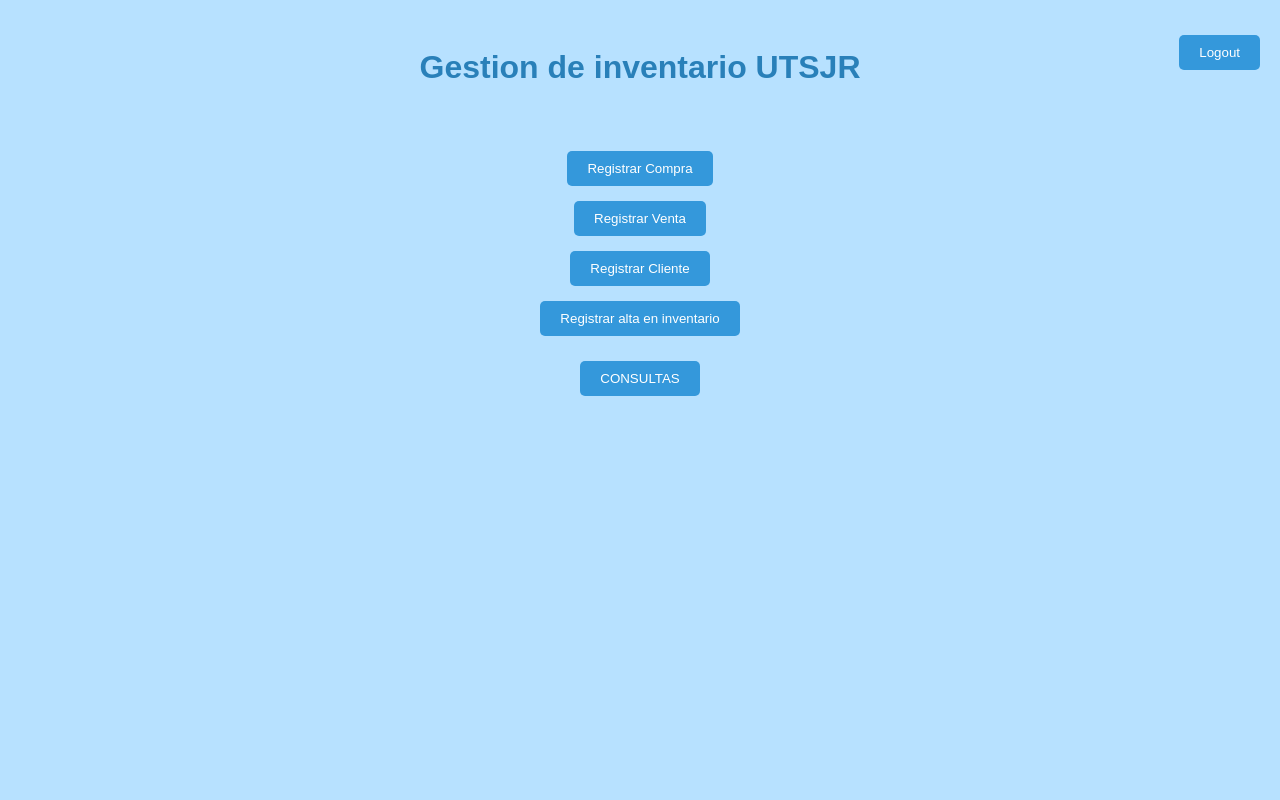
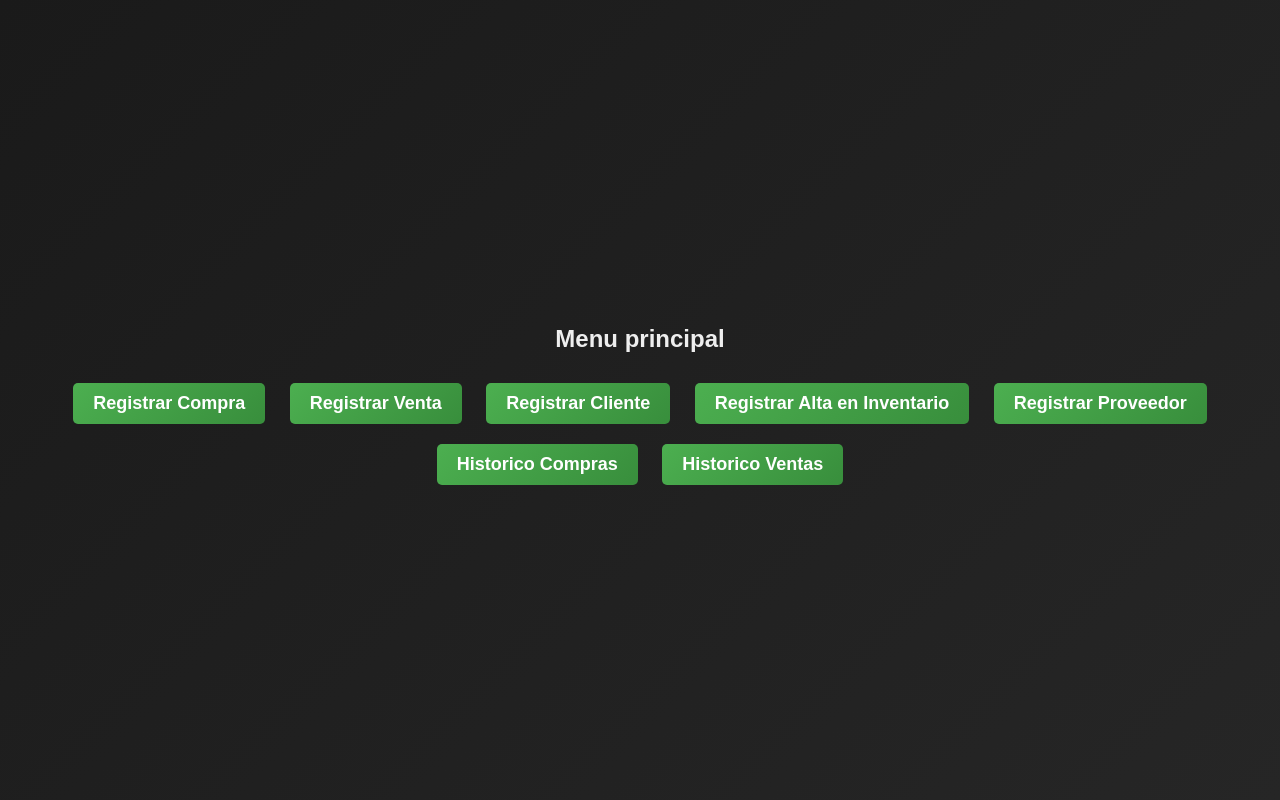
Before and after one commit to Cyrc3/estadias2, a Django app: page /menu_principal/ in a window 1280 px wide. Run offline with Django 3.2, Linux system fonts and the light colour scheme.

Commit message:
menu operativo

```diff
--- a/estadias1/accounts/models.py
+++ b/estadias1/accounts/models.py
@@ -5,15 +5,17 @@ from django.contrib.auth.models import AbstractUser
 #Commented bcs this isn't working
 class Usuario(AbstractUser):
     class Meta:
-        db_table = 'USUARIO'   #Lit USUARIO es el nombre de la tabla, huele a fuga de informacion si me lo preguntas.
+        db_table = 'USUARIO'
         managed = False
 
 
 #class Usuario(models.Model):
+#    db_table = 'USUARIO'
 #    id_usuario = models.AutoField(primary_key=True)
 #    nombre = models.CharField(max_length=255)
 #    privilegio = models.CharField(max_length=255)
 #    password = models.CharField(max_length=255)
+#    managed = False
 
 
 #MÉTODOS DEL CLIENTE "-------------UWU------------------"
--- a/estadias1/accounts/views.py
+++ b/estadias1/accounts/views.py
@@ -2,6 +2,8 @@ from django.shortcuts import render, redirect
 from django.contrib.auth import authenticate, login
 from django.contrib.auth.forms import AuthenticationForm
 from .models import Cliente, Proveedor, Categoria, Producto
+from django.http import HttpResponse
+
 #from .forms import ProductoForm
 from django.contrib import messages
 
@@ -21,6 +23,7 @@ def loginFun(request):
     return render(request, '../estadias1/views/index.html', {'form': form})
 
 def menu_principal(request):
+
     return render(request, 'menu_principal.html')
 
 
@@ -31,10 +34,13 @@ def index(request):
 def registro_ventas(request):
     return render(request,'registro_venta.html')
 
+#def render_cliente(View):
+#    return render(request, 'registro_cliente.html')
+
 def registrar_cliente(request):
     if request.method == 'POST' :
         nuevo_cliente = Cliente()
-        nuevo_cliente.nombre = request.POST.get('nombre')
+        nuevo_cliente.razon_social = request.POST.get('nombre')
         nuevo_cliente.rfc = request.POST.get('rfc')
         nuevo_cliente.regimen_fiscal = request.POST.get('regimen_fiscal')
         nuevo_cliente.uso_factura = request.POST.get('uso_factura')
--- /dev/null
+++ b/estadias1/estadias1/static/styles/stylesMenu.css
@@ -0,0 +1,35 @@
+body {
+    font-family: 'Arial', sans-serif;
+    background: linear-gradient(135deg, #1a1a1a, #262626);
+    margin: 0;
+    padding: 0;
+    display: flex;
+    justify-content: center;
+    align-items: center;
+    height: 100vh;
+}
+
+.container {
+    text-align: center;
+}
+
+h2 {
+    color: #eee;
+}
+
+.button {
+    display: inline-block;
+    padding: 10px 20px;
+    margin: 10px;
+    font-size: 18px;
+    font-weight: bold;
+    text-decoration: none;
+    color: #fff;
+    background: linear-gradient(135deg, #4CAF50, #388E3C);
+    border-radius: 5px;
+    transition: background-color 0.3s;
+}
+
+.button:hover {
+    background: linear-gradient(135deg, #45a049, #357e36);
+}
--- a/estadias1/estadias1/templates/menu_principal.html
+++ b/estadias1/estadias1/templates/menu_principal.html
@@ -1,3 +1,46 @@
+
+<!DOCTYPE html>
+<html lang="es">
+<head>
+    <meta charset="UTF-8">
+    <meta name="viewport" content="width=device-width, initial-scale=1.0">
+    <title>Menu</title>
+    <link rel="stylesheet" href="../static/styles/stylesMenu.css">
+</head>
+<body>
+    <div class="container">
+        <h2>Menu principal</h2>
+        <!--<form method="POST">-->
+            {% csrf_token %}
+            <a href="{% url 'compra' %}" class="button">Registrar Compra</a>
+            <a href="{% url 'ventas' %}" class="button">Registrar Venta</a>
+            <a href="{% url 'cliente' %}" class="button">Registrar Cliente</a>
+            <a href="{% url 'producto' %}" class="button">Registrar Alta en Inventario</a>
+            <a href="{% url 'proveedor' %}" class="button">Registrar Proveedor</a>
+            <a href="{% url 'historicoCompras' %}" class="button">Historico Compras</a>
+            <a href="{% url 'historicoVentas' %}" class="button">Historico Ventas</a>
+
+
+
+        </form>
+    </div>
+</body>
+</html>
+
+
+
+
+
+<!--
+            <input type="button" value ="Registrar Compra">
+            <input type="button" value="Registrar Venta">
+            <input type="button" value="Registrar Cliente">
+            <input type="button" value="Registrar Alta en inventario">
+            <input type="list" value="aa">
+            <input type="button" value="Logout">
+
+
+
 <!DOCTYPE html>
 <html lang="es">
 <head>
@@ -10,10 +53,10 @@
 <h1>Gestion de inventario UTSJR</h1>
 
 <div class="button-container">
-    <button onclick="window.location.href='#registrar_compra'">Registrar Compra</button>
-    <button onclick="window.location.href='#registrar_venta'">Registrar Venta</button>
-    <button onclick="window.location.href='#registrar_cliente'">Registrar Cliente</button>
-    <button onclick="window.location.href='#registrar_inventario'">Registrar alta en inventario</button>
+    <button onclick="window.location.href='/registrar_compra'">Registrar Compra</button>
+    <button onclick="window.location.href='/registrar_venta'">Registrar Venta</button>
+    <button onclick="window.location.href='/registrar_cliente'">Registrar Cliente</button>
+    <button onclick="window.location.href='/registrar_inventario'">Registrar yalta en inventario</button>
 
     <div class="dropdown">
         <button class="dropbtn">CONSULTAS</button>
@@ -28,7 +71,7 @@
 <button class="logout-button" onclick="window.location.href='#logout'">Logout</button>
 
 
-    <!-- Placeholder para las siguientes secciones -->
+
     <div id="registrar_compra"></div>
     <div id="registrar_venta"></div>
     <div id="registrar_cliente"></div>
@@ -38,3 +81,4 @@
     <div id="logout"></div>
 </body>
 </html>
+-->
--- a/estadias1/estadias1/templates/registro_cliente.html
+++ b/estadias1/estadias1/templates/registro_cliente.html
@@ -1,4 +1,4 @@
-razon_social<!--REGISTRAR CLIENTE-->
+<!--REGISTRAR CLIENTE-->
 <!DOCTYPE html>
 <html lang="es">
 <head>
--- a/estadias1/estadias1/templates/registro_inventario.html
+++ b/estadias1/estadias1/templates/registro_inventario.html
@@ -24,6 +24,7 @@
                 <option value="{{categoria.id_categoria}}"> {{categoria.descripcion}} </option>
             {% endfor %}
         </select>
+        <a href="{% url 'altaCategoria' %}" class="value">Registrar Categoria</a>
 
 
         <br>
--- a/estadias1/estadias1/urls.py
+++ b/estadias1/estadias1/urls.py
@@ -21,9 +21,17 @@ from accounts import views
 urlpatterns = [
     path('admin/', admin.site.urls),
     path('', LoginView.as_view(template_name='index.html'), name = 'login'),
-    path('ventas/',views.registro_ventas,name="ventas"),
+    path('registro_venta/',views.registro_ventas,name="ventas"),
     path('registrar_clientes/',views.registrar_cliente,name='cliente'),
     path('registrar_proveedor/',views.registrar_proveedor,name='proveedor'),
     path('registrar_inventario/',views.registrar_producto,name='producto'),
     path('menu_principal/', views.menu_principal, name='menu_principal'),
+    path('registro_compra/', views.menu_principal, name='compra'),
+    path('historico_compras/', views.menu_principal, name='historicoCompras'),
+    path('historico_ventas/', views.menu_principal, name='historicoVentas'),
+    path('registro_categoria/', views.menu_principal, name='altaCategoria'),
+
+
+
+
 ]
```
